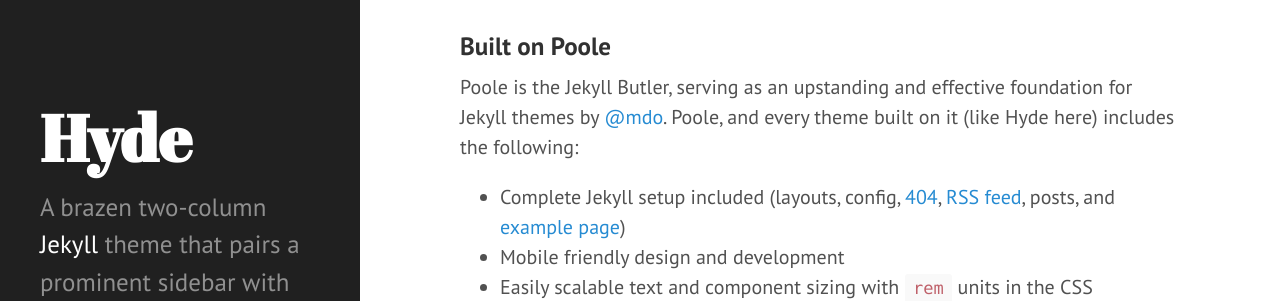
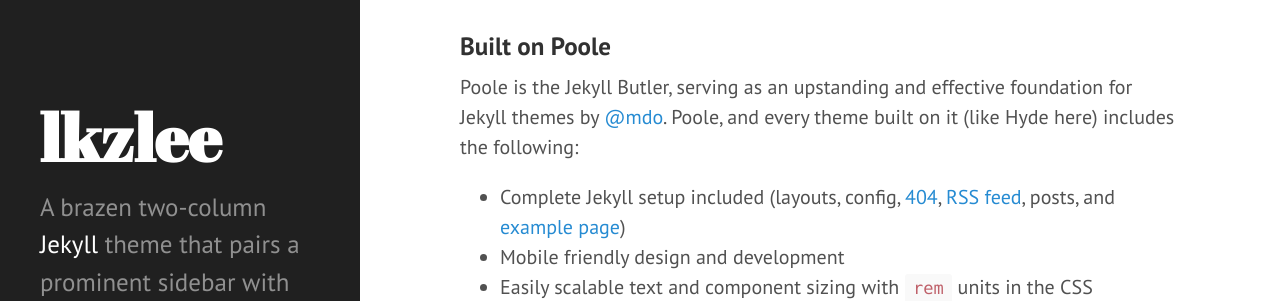
Before and after one commit to lkzlee/lkzlee.github.io, a Jekyll site: the page built from index.html, in a window 1280 px wide. Shown: the part 239-540 px from the top of the page. Built offline with Jekyll 4.4.1, drawn with Linux system fonts in a browser that asks for light colours; Markdown is read by kramdown in place of the engine named in the settings; the list of posts is cut into pages by our own code.

Commit message:
个人系统搭建

```diff
--- a/_config.yml
+++ b/_config.yml
@@ -7,14 +7,14 @@ permalink:        pretty
 relative_permalinks: true
 
 # Setup
-title:            Hyde
+title:            lkzlee
 tagline:          'A Jekyll theme'
 description:      'A brazen two-column <a href="http://jekyllrb.com" target="_blank">Jekyll</a> theme that pairs a prominent sidebar with uncomplicated content. Made by <a href="https://twitter.com/mdo" target="_blank">@mdo</a>.'
 url:              http://hyde.getpoole.com
 baseurl:          /
 
 author:
-  name:           'Mark Otto'
+  name:           'LKZ LEE'
   url:            https://twitter.com/mdo
 
 paginate:         5
@@ -23,4 +23,4 @@ paginate:         5
 version:          2.1.0
 
 github:
-  repo:           https://github.com/poole/hyde
+  repo:           https://github.com/lkzlee
```
